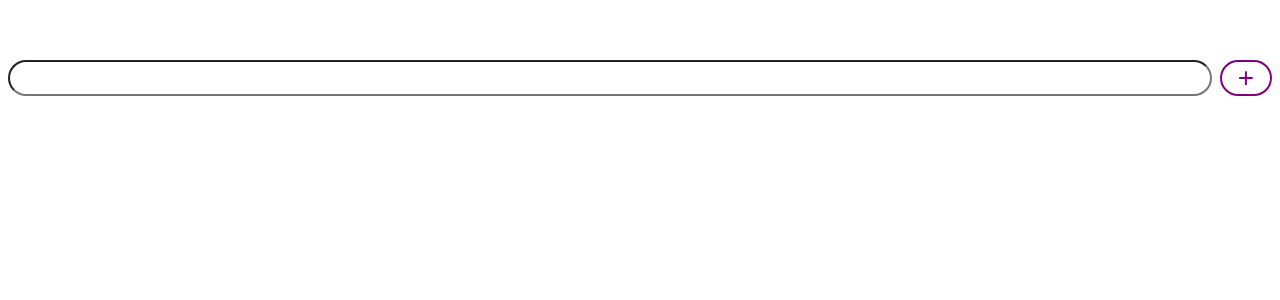
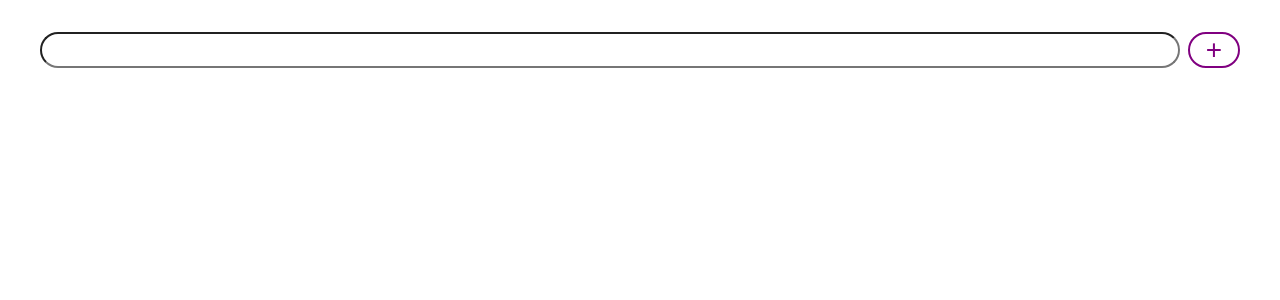
Before and after one commit to Honchar007/e-chat-test-work, a Vue app: page / in a window 1280 px wide. Shown: the top 300 px of the page. Built offline with nearby package versions, Linux system fonts and the light colour scheme.

Commit message:
add logic create todos and style

```diff
--- a/src/App.vue
+++ b/src/App.vue
@@ -50,19 +50,19 @@ export default {
   -moz-osx-font-smoothing: grayscale;
   text-align: center;
   color: #2c3e50;
-  margin-top: 60px;
 }
 
 .container {
   display: flex;
   flex-direction: column;
+  padding: 0 2rem;
+  margin-top: 2rem;
   gap: 1rem;
 
   .todo-list {
     display: flex;
     flex-direction: column-reverse;
     gap: 1rem;
-    transition: 0.3s ease-in-out all;
   }
 }
 </style>
--- a/src/components/AddToDo.vue
+++ b/src/components/AddToDo.vue
@@ -39,12 +39,17 @@ export default defineComponent({
     const text = ref('');
 
     function addTodo() {
+      if(text.value !== '') {
         const todo = {
           id: uuidv4(),
           text: text.value,
           done: false,
         };
         store.dispatch(Actions.addTodo, todo);
+        text.value = '';
+      } else {
+        alert('You can not add empty task');
+      }
     }
     return {
       text,
@@ -58,6 +63,7 @@ export default defineComponent({
   display: flex;
   flex-direction: row;
   justify-content: center;
+  width: 100%;
   gap:0.5rem;
 
   .input-content {
--- a/src/components/ToDoItem.vue
+++ b/src/components/ToDoItem.vue
@@ -1,11 +1,9 @@
 <template>
-  <Transition>
     <div class="input-wrapper">
       <CheckboxCustom
         :modelValue="checked"
         @change="changeCheck"
       />
-      {{ readMode }}
       <InputCustom
         v-model="text"
         :readonly="readMode"
@@ -28,7 +26,6 @@
         <img src="../assets/close.svg" alt="remove todo" />
       </ButtonCustom>
     </div>
-  </Transition>
 </template>
 <script>
 import {
@@ -105,6 +102,7 @@ export default defineComponent({
   flex-direction: row;
   justify-content: center;
   gap:0.5rem;
+  transition: 0.3s ease-in-out all;
 
   .input-content {
     position: relative;
```
Lines whose indentation alone changed are shown as unchanged.
